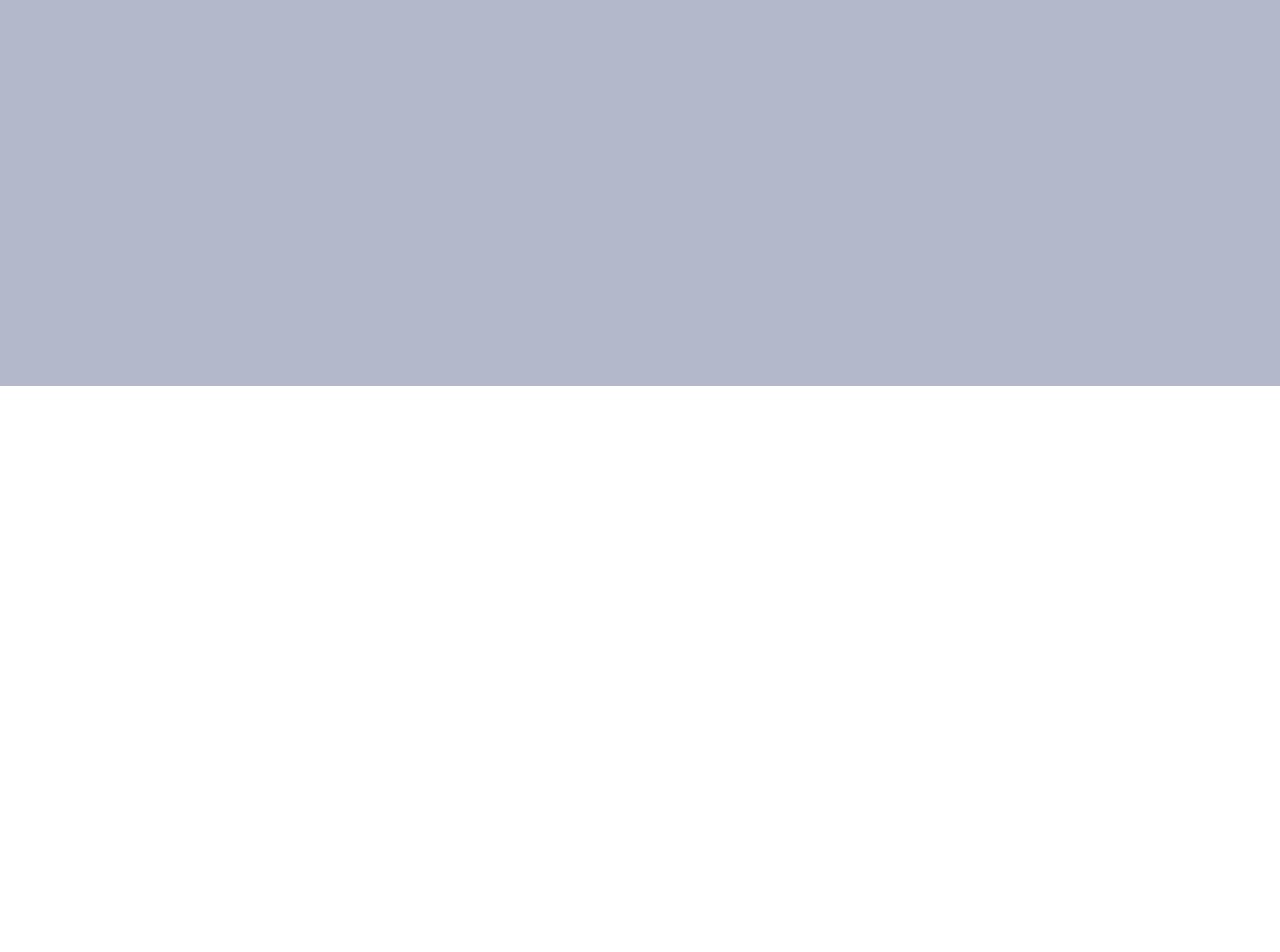
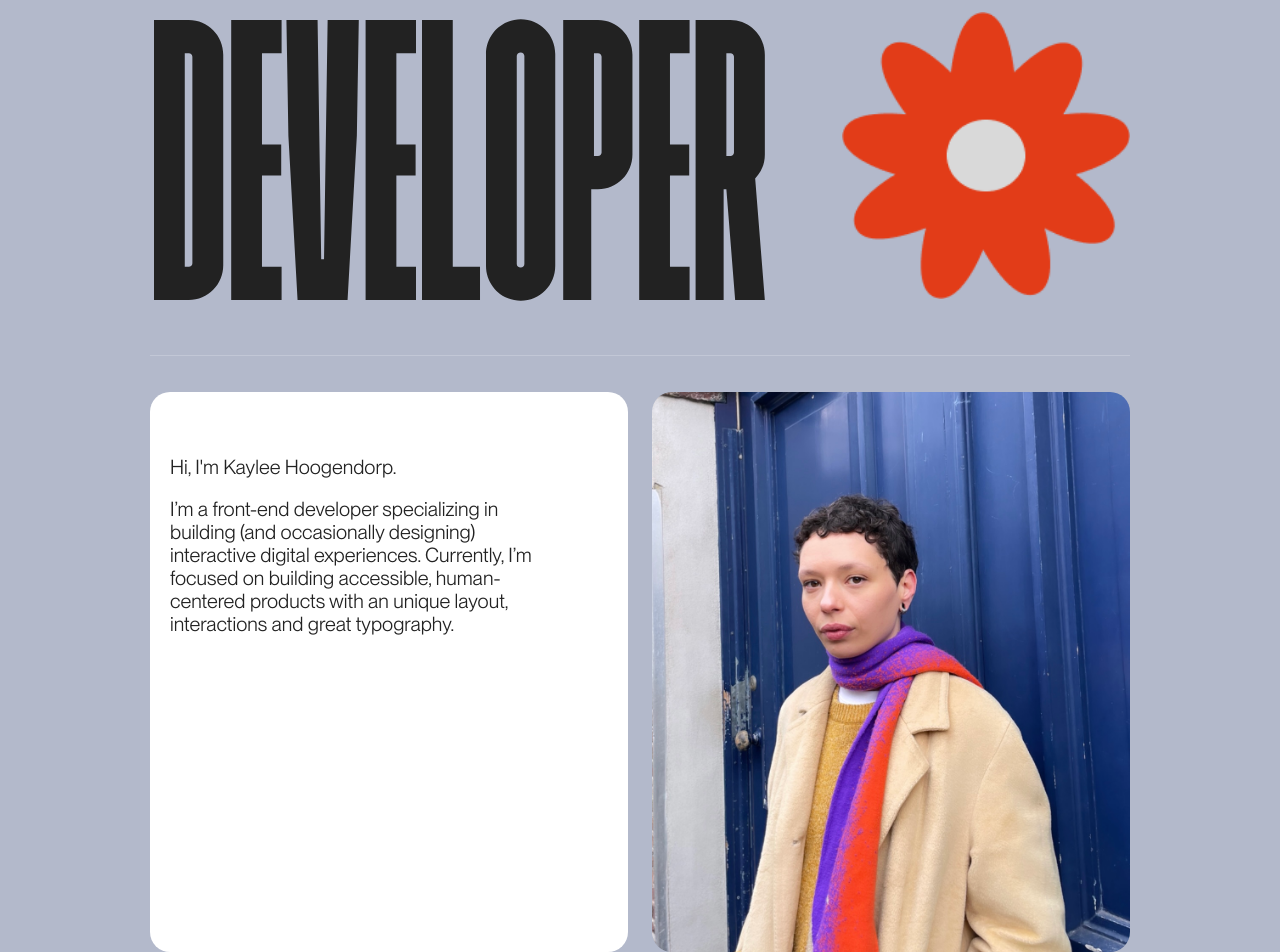
Before and after one commit to KayleeHgndrp/kayleehoogendorp.com, a React (Create React App) app: page / in a window 1280 px wide. Shown: the part 414-1366 px from the top of the page. Before the commit the page ends 800 px from the top, so only its background shows below. Built offline with nearby package versions, Linux system fonts and the light colour scheme.

Commit message:
Create HeroSection and add to the Layout

```diff
--- a/src/components/Layout.js
+++ b/src/components/Layout.js
@@ -3,21 +3,21 @@
 /* -------------------------------------------------------------------------- */
 import React from 'react'
 import styled from "styled-components"
+import HeroSection from '../sections/HeroSection'
 
 /* -------------------------- Internal Dependencies ------------------------- */
 import Navigation from './Navigation'
 
 const LayOutContainer = styled.div`
     width: 100vw;
-    height: 100vh;
     background: #b3b9cb;
-
 `
 
 const Layout = () => {
   return (
     <LayOutContainer>
         <Navigation/>
+        <HeroSection />
     </LayOutContainer>
   )
 }
--- /dev/null
+++ b/src/sections/HeroSection.js
@@ -0,0 +1,174 @@
+/* -------------------------------------------------------------------------- */
+/*                            External Dependencies                           */
+/* -------------------------------------------------------------------------- */
+import React, { useEffect } from 'react'
+import styled from 'styled-components'
+
+/* -------------------------- Internal Dependencies ------------------------- */
+import Line from '../components/Line.js'
+
+/* -------------------------- Internal Image Dependencies ------------------------- */
+import ProfilePic from '../assets/img/me.jpg'
+import flower from '../assets/img/flower.png'
+
+const Section =  styled.section`
+    min-height: 100vh;
+    width: 100%;
+    display: flex;
+    justify-content: center;
+  `
+
+const MainContainer = styled.div`
+    width: 90%;
+    max-width: 980px;
+    display: flex;
+    flex-direction: column;
+    justify-content: center;
+    margin-top: 6rem;
+    overflow: hidden;
+`
+
+const Title = styled.div`
+    display: flex;
+    justify-content: space-between;
+
+    #dash{
+        letter-spacing: -.05905em;
+
+         &:after {
+            content: "";
+            display: inline-block;
+            height: 0.4em;
+            vertical-align: bottom;
+            width: clamp(2rem, 26vw, 14rem);
+            border-top: clamp(1rem, 3vw, 2rem) solid var(--black);
+        }
+    }
+`
+
+const FlexContainer = styled.div`
+    display: flex;
+    justify-content: space-between;
+    position: relative;
+`
+
+const FlowerContainer =  styled.div`
+    width: clamp(5rem, 25vw, 18rem);
+    position: absolute;
+    right: 0;
+
+    img{
+       height: auto;
+       width: 100%;
+
+       &:hover{
+         transform: rotate(180deg);
+         transition: transform 2s ease;
+       }
+    }
+`
+
+const GridContainerIntro = styled.div`
+    height: 100%;
+    display: grid;
+    grid-template-columns: 1fr 1fr;
+    gap: 1.5rem;
+    margin-top: 2rem;
+
+    @media (max-width: 48em){
+        grid-template-columns: 1fr;
+        grid-template-rows: 1fr 1fr;
+        gap: 1rem;
+
+        & > *:last-child {
+          order: -1;
+        }
+    }
+`
+const IntroContainer= styled.div`
+    display: flex;
+    flex-direction: column;
+    justify-content: space-between;
+    gap: 1rem;
+    background: white;
+    padding: 4em 4rem 2.5em 1.25em;
+    border-radius: var(--border-rad);
+    font-size: var(--fontsm);
+
+    p{
+      font-size: clamp(1.25rem, 1.5vw, 1.5rem);
+    }
+
+    @media (max-width: 64em){
+        padding: 1.5em 2rem 1.5em 1.25em;
+    }
+`
+
+const ProfilePicture = styled.div`
+    border-radius: var(--border-rad);
+    min-height: 70vh;
+    background: url(${props => props.profilePic});
+    background-size: cover;
+    background-repeat: no-repeat;
+    background-position-x: left;
+    background-position-y: top;
+
+    @media (max-width: 64em){
+        background-position-y: 30%;
+    }
+`
+
+const HeroSection = () => {
+
+    // line between the title grows when the user scrolls down
+    useEffect(() => {
+        let leftTitlelement = document.getElementById("text-left")
+        let dashElement = document.getElementById("dash")
+        let rightTitleElement = document.getElementById("text-right")
+
+        const translateText = () => {
+           // normalize scroll position as percentage
+          var scrolled = (window.scrollY / window.innerHeight + 1 ) ** 5;
+
+          leftTitlelement.style.transform = `translateX(${-window.pageYOffset}px)`
+          rightTitleElement.style.transform = `translateX(${window.pageYOffset}px)`
+          dashElement.style.transform = `scaleX(${scrolled})`
+        }
+
+        window.addEventListener('scroll', translateText)
+        return () => {
+          window.removeEventListener('scroll', translateText)
+        }
+      }, [])
+
+  return (
+    <Section id="home">
+        <MainContainer>
+          <div>
+            <Title id="top-title"><h1 id="text-left">Front</h1><h1 id="dash"></h1><h1 id="text-right">End</h1></Title>
+              <FlexContainer>
+                <Title id="bottom-title"><h1>Developer</h1></Title>
+                <FlowerContainer className='flower-container'><img className='flower' src={flower} alt="Orange flower next to the title that spins when you hover or open/refresh the website"/></FlowerContainer>
+              </FlexContainer>
+            <Line />
+          </div>
+            <GridContainerIntro id="intro">
+              <IntroContainer>
+                <div>
+                    <p>Hi, I'm Kaylee Hoogendorp.</p>
+                    <br></br>
+                    <p>
+                        I’m a front-end developer specializing in building (and occasionally designing) interactive
+                        digital experiences. Currently, I’m focused on building accessible, human-centered products
+                        with an unique layout, interactions and great typography.
+                    </p>
+                </div>
+              </IntroContainer>
+              <ProfilePicture  profilePic={ProfilePic} alt="A photo of the person this website belongs to. In the picture. In the photo, a person with a blue-orange scarf stands in front of a blue door. The person looks into the camera."></ProfilePicture>
+            </GridContainerIntro>
+        </MainContainer>
+    </Section>
+  )
+}
+
+export default HeroSection
```
